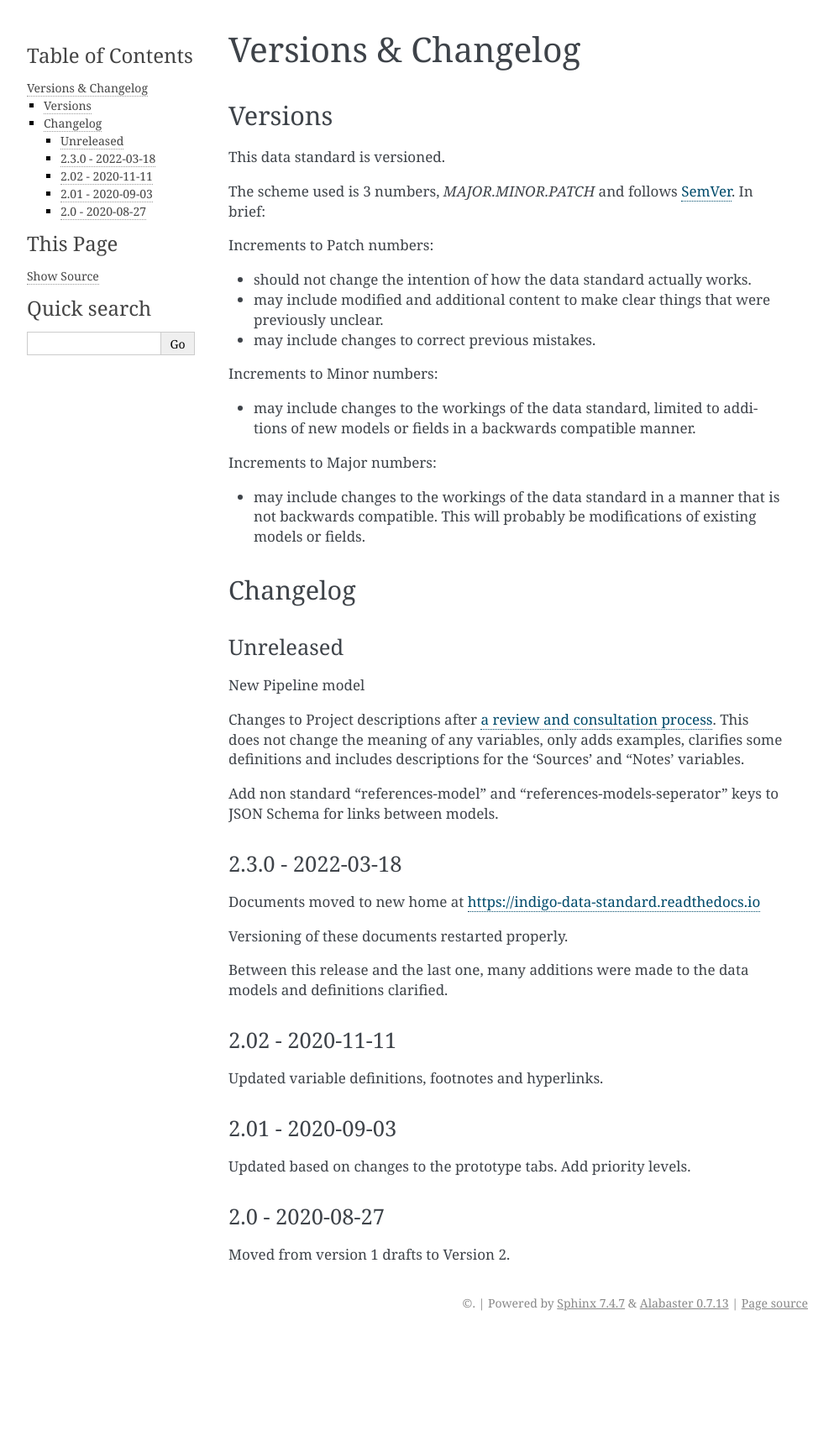
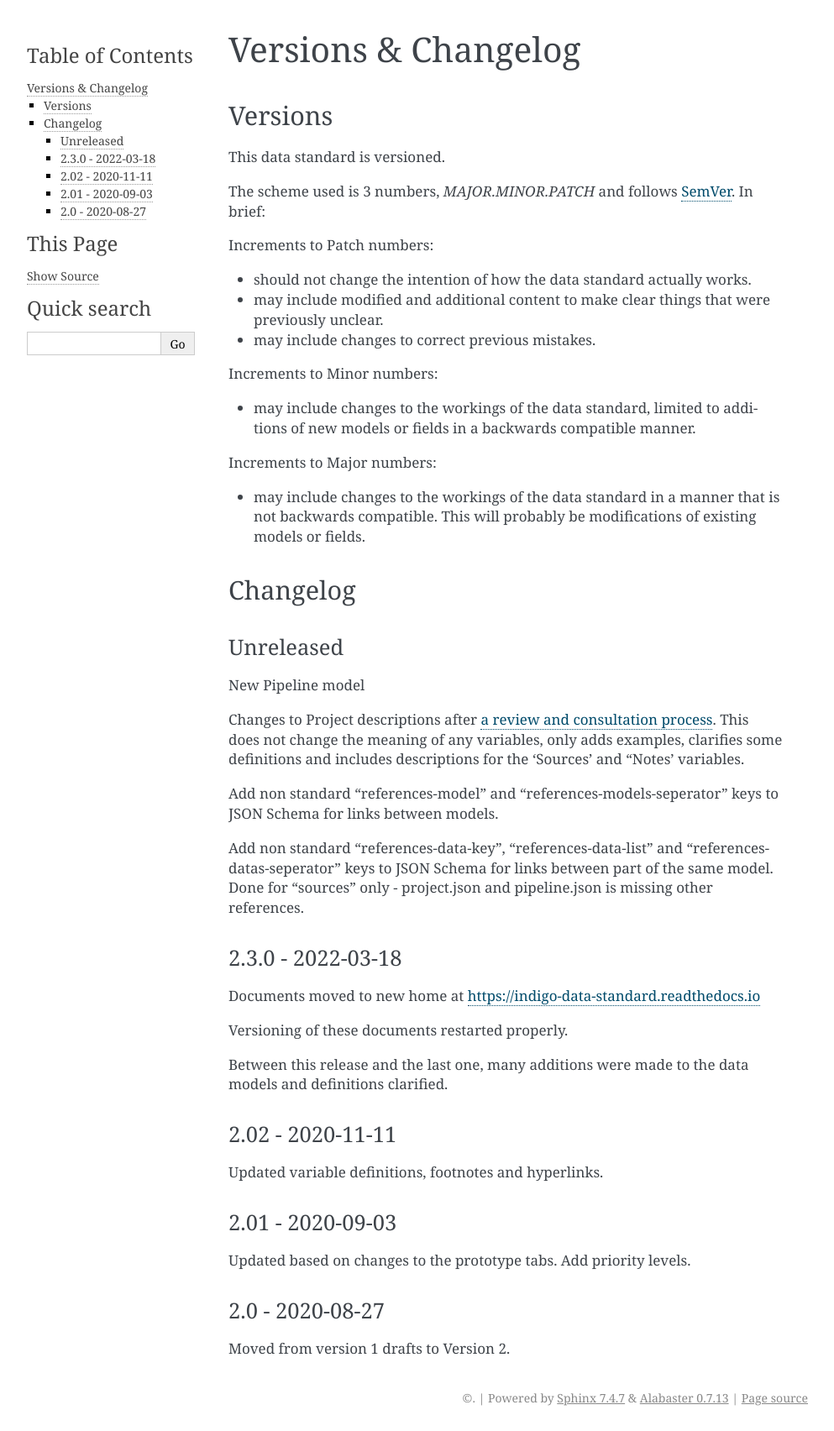
Before and after one commit to INDIGO-Initiative/indigo-data-standard, a Sphinx documentation site: the page built from docs/versions_changelog.rst, in a window 1280 px wide. Shown: the whole page at 84% size, without its empty margins (148-1141 px from the left). Built offline with Sphinx 7.4.7, drawn with Linux system fonts in a browser that asks for light colours; before the commit the page ends 1591 px from its top, so only the background shows below that.

Commit message:
schema: Add new fields to track links between points in same data model.

```diff
--- a/docs/versions_changelog.rst
+++ b/docs/versions_changelog.rst
@@ -34,6 +34,8 @@ Changes to Project descriptions after `a review and consultation process <https:
 
 Add non standard "references-model" and "references-models-seperator" keys to JSON Schema for links between models.
 
+Add non standard "references-data-key", "references-data-list" and "references-datas-seperator" keys to JSON Schema for links between part of the same model. Done for "sources" only - project.json and pipeline.json is missing other references.
+
 
 2.3.0 - 2022-03-18
 ~~~~~~~~~~~~~~~~~~
```
Also changed, not shown: 3 other files.
